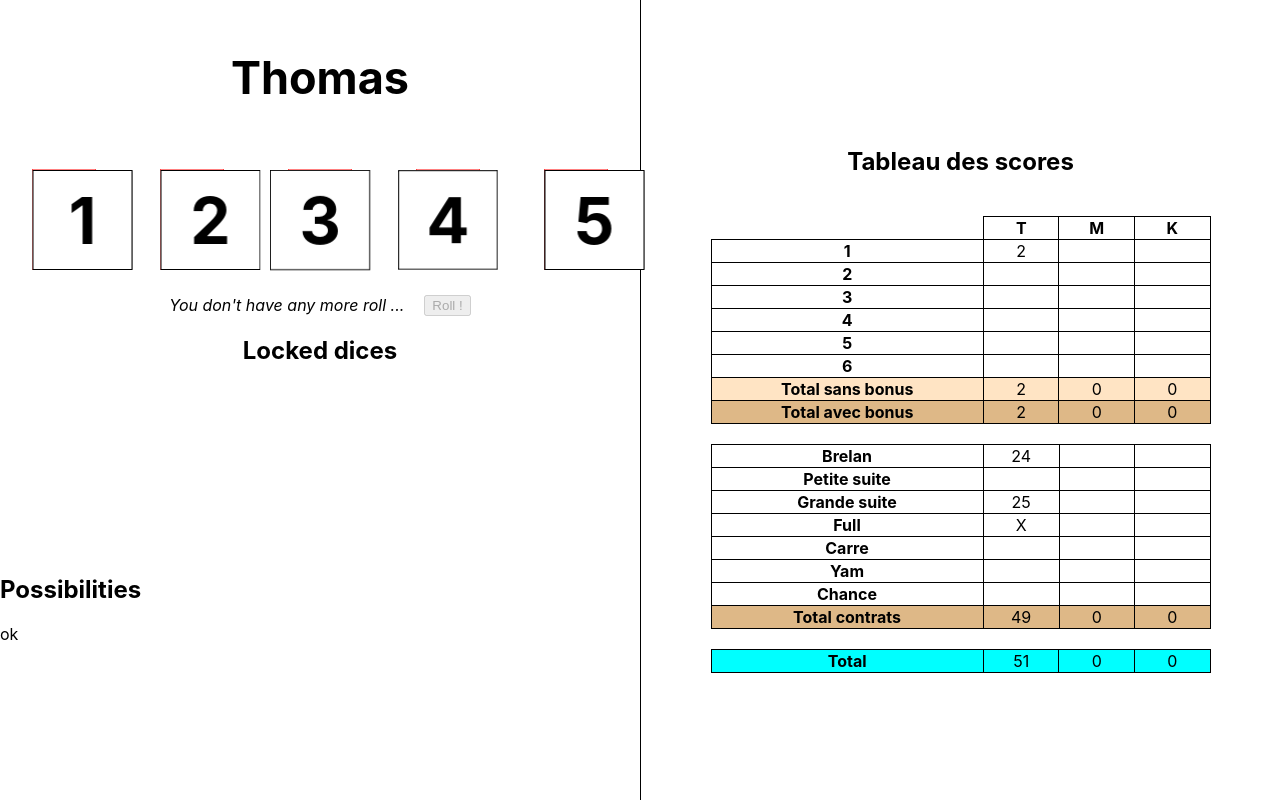
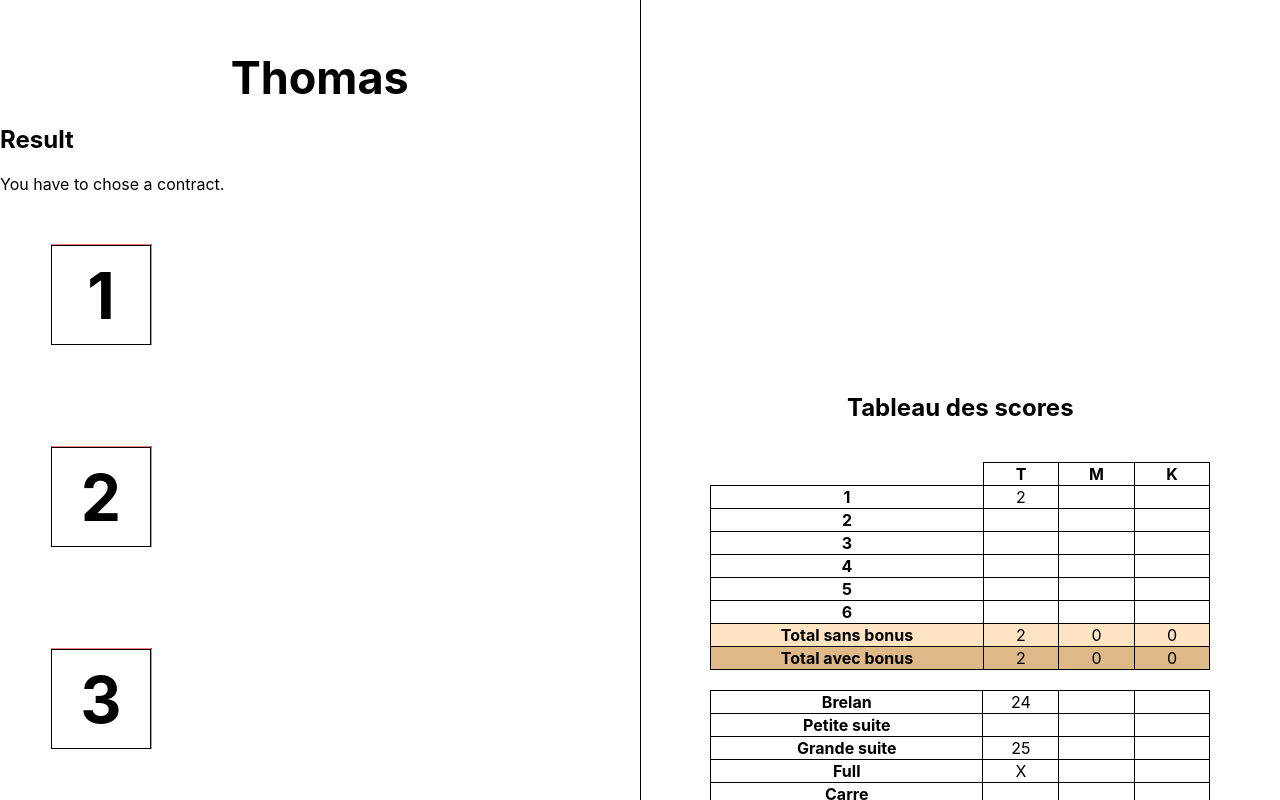
Before and after one commit to ThomasLaforge/yams, a React (Create React App) app: page / in a window 1280 px wide. Both pictures are taken after a click on the button "Roll !". Shown: the top 800 px of the page. Built offline with nearby package versions, Linux system fonts and the light colour scheme.

Commit message:
add keys on loop rendering and add new UI for no more roll possible

```diff
--- a/src/App.tsx
+++ b/src/App.tsx
@@ -10,6 +10,7 @@ import { Dice as DiceModel } from './modules/Dice';
 import { NB_DICES, DiceValue } from './modules/defs';
 
 interface AppState {
+  currentPlayerIndex: number,
   players: Player[],
   dices: DiceModel[],
   nbRemainingRoll: number,
@@ -21,6 +22,7 @@ export default class App extends Component<{}, AppState> {
   constructor(props: any){
     super(props)
     this.state = {
+      currentPlayerIndex: 0,
       players: [
         new Player('Thomas', 'fdskf', new ScoringBoardModel({1: 2}, {0: 24, 2: true, 3: false})),
         new Player('Mélanie', 'fddsskf', new ScoringBoardModel({}, {})),
@@ -68,15 +70,31 @@ export default class App extends Component<{}, AppState> {
           <div className="current-player-name">{this.state.players[0].name}</div>
         </div>
 
+        {this.state.nbRemainingRoll === 0
+        ? (
+          <div className="roll-result">
+            <h2 className="roll-result-title">Result</h2>
+            <div className="roll-result-info">You have to chose a contract.</div>
+            {this.state.dices.map( (d, k) => (
+              <Dice
+                key={k}
+                dice={d}
+                roll={false}
+              />
+            ))}
+          </div>
+        )
+        : [
           <div className="dices-to-roll">
             {this.state.dices.filter(d => !d.isLocked).map( (d, k) =>
               <Dice
+              key={k}
               dice={d}
               onClick={() => this.handleDiceClick(d, k)}
               roll={this.state.rolling}
               />
               )}
-        </div>
+          </div>,
 
           <div className="roll-info-zone">
             <div className="remaining-rolls-sentence">
@@ -91,27 +109,34 @@ export default class App extends Component<{}, AppState> {
               onClick={this.roll}
               disabled={this.state.nbRemainingRoll === 0}
               >Roll !</button>
-        </div>
+          </div>,
 
           <div className="dices-locked">
             <h2 className='dices-locked-title'>Locked dices</h2>
             <div className="dices-locked-content">
               {this.state.dices.filter(d => d.isLocked).map( (d, k) =>
-              <Dice dice={d} onClick={() => this.handleDiceClick(d, k)} roll={false} />
+                <Dice
+                key={k}
+                dice={d}
+                onClick={() => this.handleDiceClick(d, k)}
+                roll={false}
+                />
               )}
             </div>
           </div>
+        ]}
 
         <div className="turn-possibilities">
           <h2 className='turn-possibilities-title'>Possibilities</h2>
           <div className="turn-possibilities-content">
-              {this.possibilities.map(p => <div>{p}</div>)}
+              {this.possibilities.map( (p, k) => <div key={k}>{p}</div>)}
           </div>
         </div>
       </div>
 
       <div className='scoring-board-zone'>
         <ScoringBoard
+          currentPlayerIndex={this.state.currentPlayerIndex}
           players={this.state.players}
         />
       </div>
```
Lines whose indentation alone changed are shown as unchanged.
